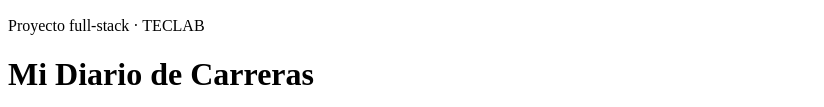
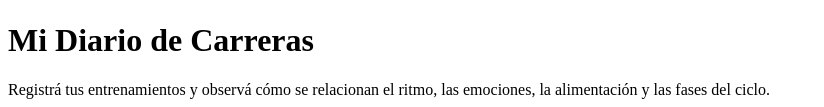
Before and after one commit to Barbyland/mi-diario-de-carreras, a website with bundled scripts: page index.html in a window 1280 px wide. Shown: the part 478-585 px from the top of the page, without its empty margins (0-824 px from the left). Built offline with nearby package versions, Linux system fonts and the light colour scheme; files whose address does not match are found by name.

Commit message:
Remove academic label from app header

```diff
--- a/index.html
+++ b/index.html
@@ -27,7 +27,6 @@
         height="467"
       >
       <div class="hero__content">
-        <p class="eyebrow">Proyecto full-stack · TECLAB</p>
         <h1>Mi Diario de Carreras</h1>
         <p class="hero__lead">
           Registrá tus entrenamientos y observá cómo se relacionan el ritmo, las emociones,
```
